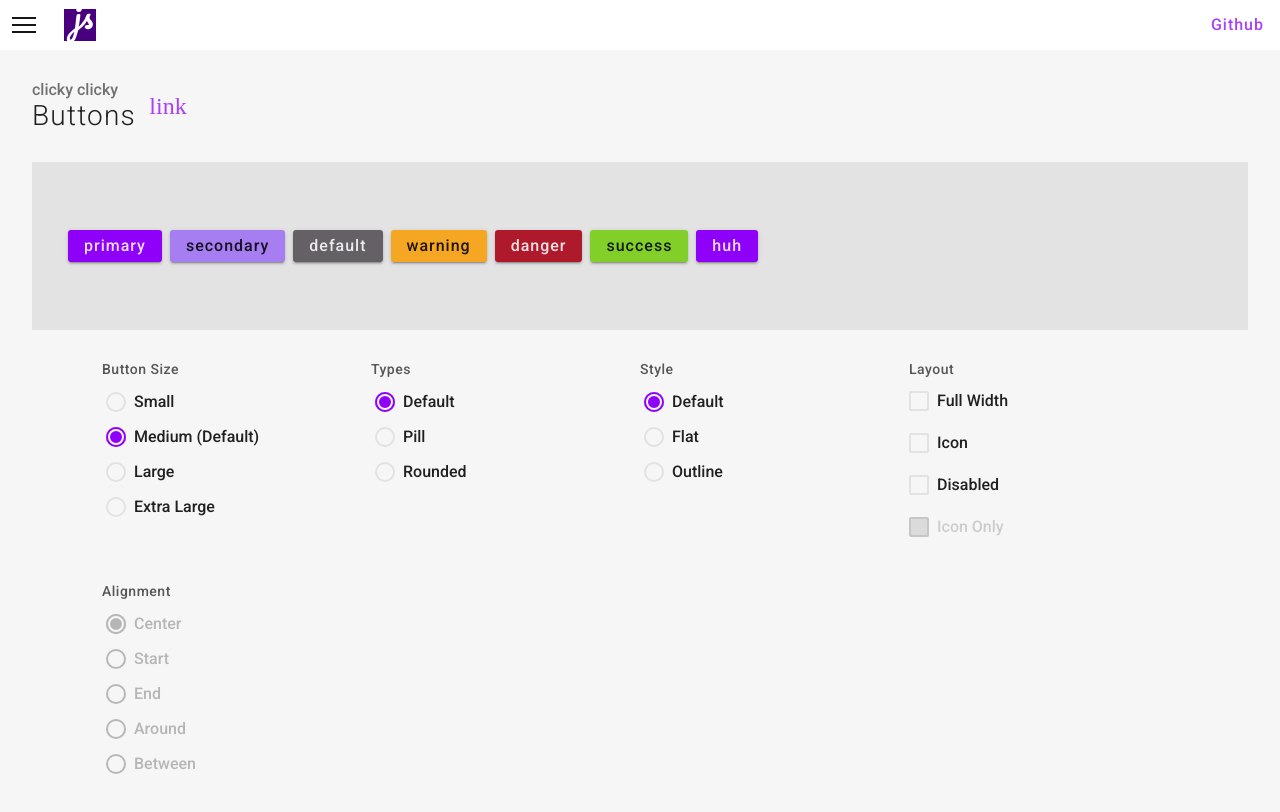
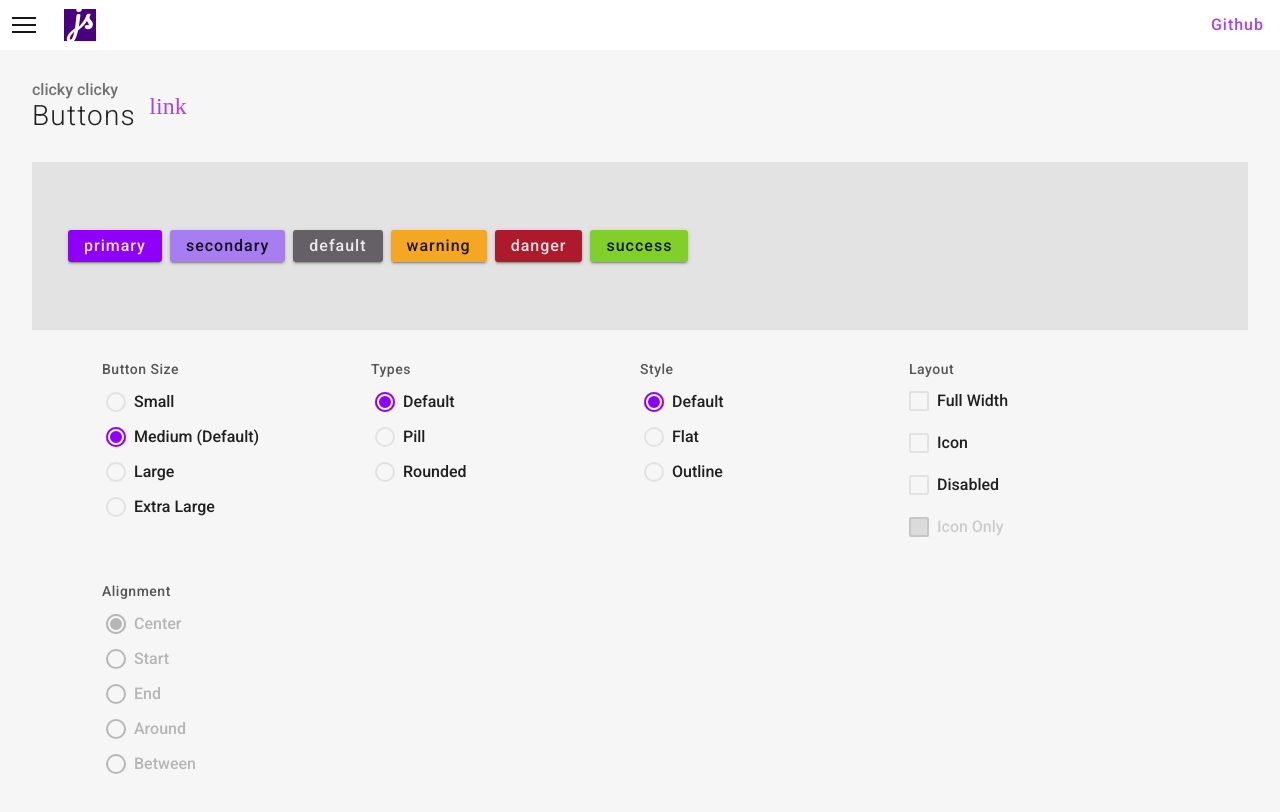
Before and after one commit to strizich/sdui, a Vue app: page /components/buttons in a window 1280 px wide. Shown: the top 812 px of the page. Built offline with nearby package versions, Linux system fonts and the light colour scheme.

Commit message:
fix alignment prop

```diff
--- a/src/library/components/SdButton/SdButton.vue
+++ b/src/library/components/SdButton/SdButton.vue
@@ -107,7 +107,8 @@ export default defineComponent({
           type: !props.href && (props.type || 'button'),
           class: ['sd--button', themeClass.value, rootClasses.value],
           href: props.href,
-          disabled: props.disabled
+          disabled: props.disabled,
+          style: alignmentStyle.value
         },
         props.icon && h(SdIcon, {
           name: props.icon,
@@ -116,8 +117,7 @@ export default defineComponent({
         h(
           'div',
           {
-            class: ['sd--button__content', sizeClass.value],
-            style: alignmentStyle.value
+            class: ['sd--button__content', sizeClass.value]
           },
           slots
         )
@@ -152,7 +152,6 @@ export default defineComponent({
   &__content {
     position: relative;
     z-index: 10;
-    flex-grow: 2;
     transition: font-size .23s;
     padding-top:8px;
     padding-bottom:8px;
@@ -210,7 +209,7 @@ export default defineComponent({
       }
 
       &.is--block {
-        display: block;
+        display: flex;
         width: 100%;
       }
 
--- a/src/views/DemoButton.vue
+++ b/src/views/DemoButton.vue
@@ -25,7 +25,6 @@
                 <span v-if="!isIconOnly">{{color}}</span>
               </sd-button>
             </template>
-            <sd-button>huh</sd-button>
           </div>
         </sd-col>
       </sd-row>
```
